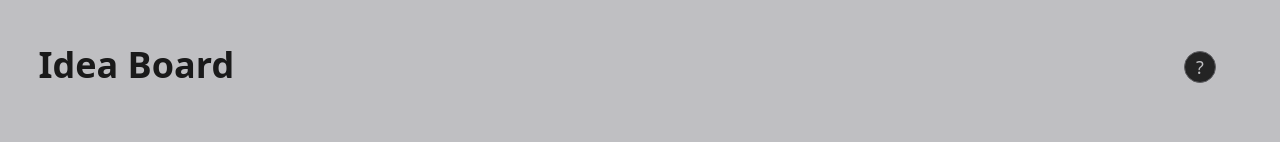
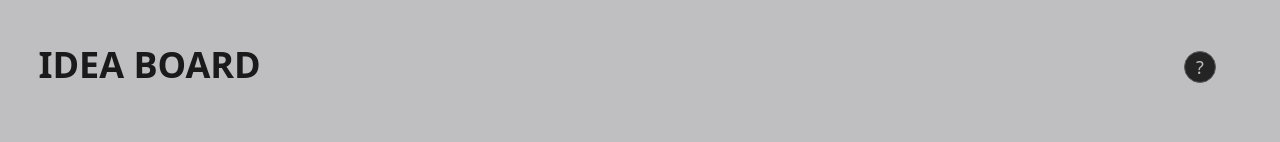
Before and after one commit to juliscapucin/idea-board, a React (Vite) app: page / in a window 1280 px wide. Shown: the top 142 px of the page. Built offline with nearby package versions, Linux system fonts and the light colour scheme.

Commit message:
remove unused ref

```diff
--- a/src/App.tsx
+++ b/src/App.tsx
@@ -1,6 +1,6 @@
 "use client";
 
-import { useEffect, useRef, useState } from "react";
+import { useEffect, useState } from "react";
 
 import { CardsList, Header } from "./components/";
 
@@ -13,8 +13,6 @@ function App() {
     const [ideaCardCollection, setIdeaCardCollection] = useState<IdeaCard[]>(
         []
     );
-
-    const containerRef = useRef<HTMLDivElement | null>(null);
 
     // CREATE NEW IDEA
     const handleCreateIdea = () => {
@@ -43,13 +41,10 @@ function App() {
                 setIdeaCardCollection={setIdeaCardCollection}
                 createNewIdea={handleCreateIdea}
             />
-            {/* CARDS LIST */}
-            <div ref={containerRef} className='cards-list__container'>
-                <CardsList
-                    ideaCardCollection={ideaCardCollection}
-                    setIdeaCardCollection={setIdeaCardCollection}
-                />
-            </div>
+            <CardsList
+                ideaCardCollection={ideaCardCollection}
+                setIdeaCardCollection={setIdeaCardCollection}
+            />
         </main>
     );
 }
--- a/src/components/CardsList.tsx
+++ b/src/components/CardsList.tsx
@@ -1,7 +1,10 @@
+import { useEffect } from "react";
+
+import { useSortMenuContext } from "../context";
+
+import { Card } from "../components";
+
 import { IdeaCard } from "../types";
-import { Card } from "../components";
-import { useSortMenuContext } from "../context";
-import { useEffect } from "react";
 
 type CardsListProps = {
     ideaCardCollection: IdeaCard[];
@@ -18,7 +21,9 @@ export default function CardsList({
         if (ideaCardCollection.length === 0) setSortChoice(""); // Clear sort menu choice if collection is empty
     }, [setSortChoice, ideaCardCollection]);
 
-    return ideaCardCollection.length === 0 ? (
+    return (
+        <div className='cards-list__container'>
+            {ideaCardCollection.length === 0 ? (
                 <div className='cards-list__no-cards'>
                     <p>No cards in this collection</p>
                 </div>
@@ -33,5 +38,7 @@ export default function CardsList({
                         />
                     );
                 })
+            )}
+        </div>
     );
 }
--- a/src/styles/header.css
+++ b/src/styles/header.css
@@ -9,6 +9,8 @@
     display: block;
     width: 100%;
     text-align: left;
+    font-size: var(--text-xl);
+    text-transform: uppercase;
 }
 
 .header__buttons {
--- a/src/styles/main.css
+++ b/src/styles/main.css
@@ -1,9 +1,5 @@
 body {
     padding: var(--space-md);
-}
-
-h1 {
-    font-size: var(--text-xl);
 }
 
 @media (prefers-color-scheme: light) {
```
Lines whose indentation alone changed are shown as unchanged.
